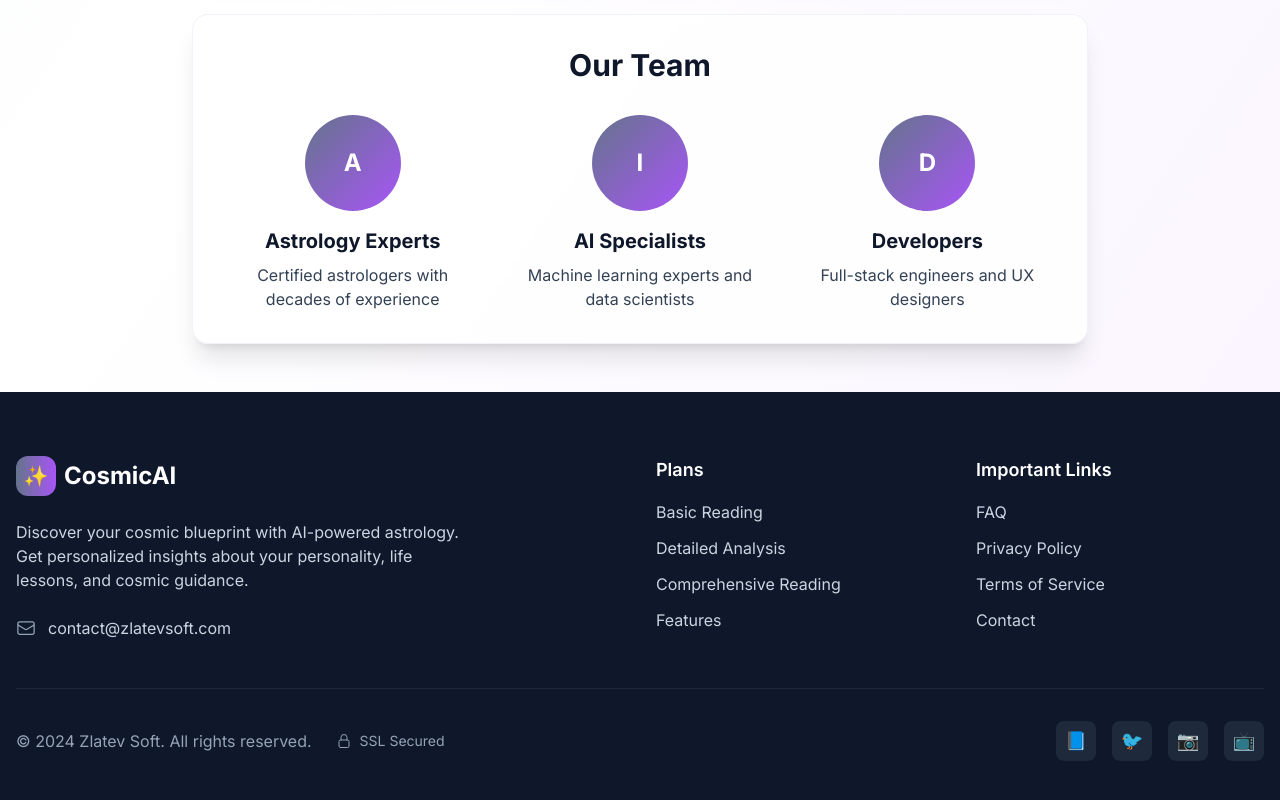
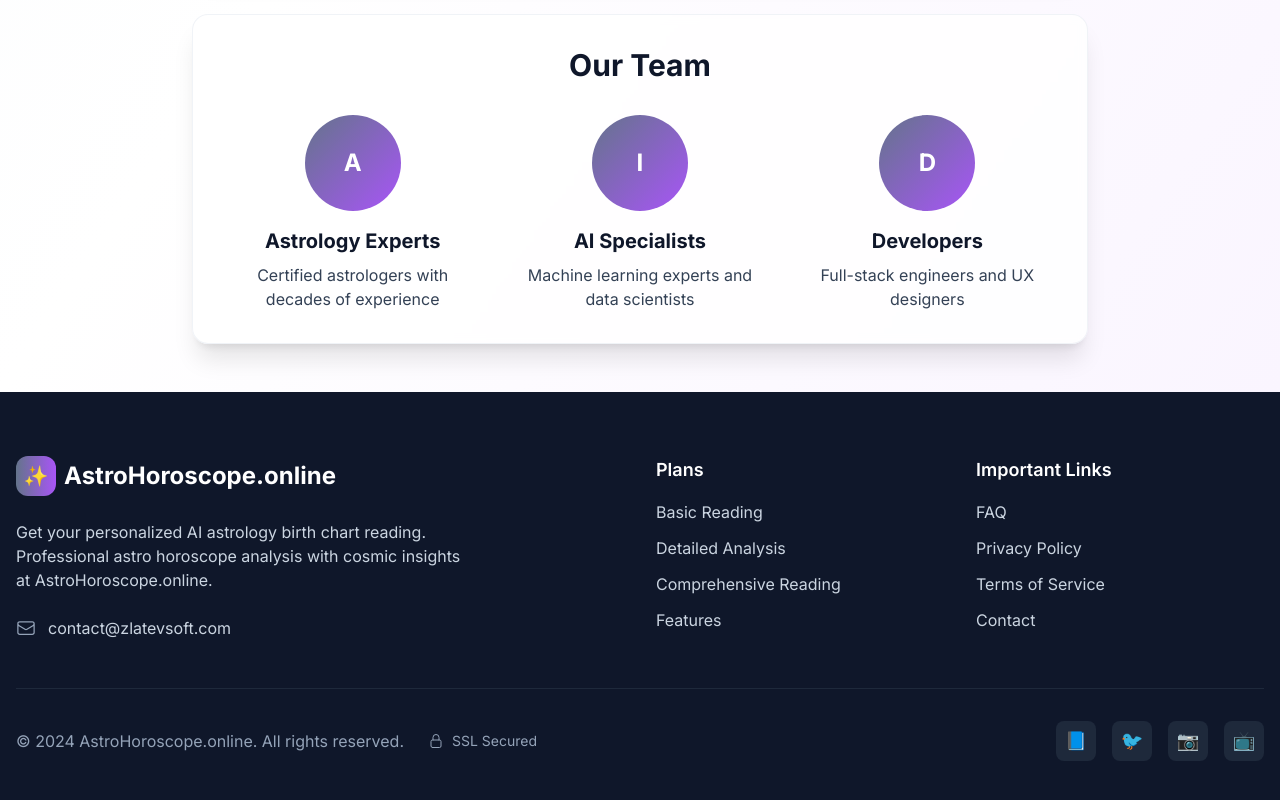
Before and after one commit to zlatevsoft/AI-Astrology, a Next.js app: page /about in a window 1280 px wide. Shown: the part 1494-2294 px from the top of the page. Built offline with nearby package versions, Linux system fonts and the light colour scheme.

Commit message:
Add files via upload

```diff
--- a/components/layout/footer.tsx
+++ b/components/layout/footer.tsx
@@ -41,10 +41,10 @@ export function Footer() {
               <div className="w-10 h-10 bg-gradient-to-r from-cosmic-500 to-purple-500 rounded-xl flex items-center justify-center">
                 <span className="text-xl">✨</span>
               </div>
-              <span className="text-2xl font-bold">CosmicAI</span>
+              <span className="text-2xl font-bold">AstroHoroscope.online</span>
             </div>
             <p className="text-cosmic-300 mb-6 max-w-md">
-              Discover your cosmic blueprint with AI-powered astrology. Get personalized insights about your personality, life lessons, and cosmic guidance.
+              Get your personalized AI astrology birth chart reading. Professional astro horoscope analysis with cosmic insights at AstroHoroscope.online.
             </p>
 
             {/* Contact Info */}
@@ -91,7 +91,7 @@ export function Footer() {
           <div className="flex flex-col md:flex-row justify-between items-center space-y-4 md:space-y-0">
             <div className="flex items-center space-x-6">
               <span className="text-cosmic-400">
-                © 2024 Zlatev Soft. All rights reserved.
+                © 2024 AstroHoroscope.online. All rights reserved.
               </span>
               <div className="flex items-center space-x-2">
                 <LockClosedIcon className="w-4 h-4 text-cosmic-400" />
--- a/components/layout/header.tsx
+++ b/components/layout/header.tsx
@@ -18,6 +18,7 @@ import { ThemeToggle } from '@/components/ui/theme-toggle'
 const navigation = [
   { name: 'Home', href: '/' },
   { name: 'Features', href: '/#features' },
+  { name: 'Blog', href: '/blog' },
   { name: 'Pricing', href: '/pricing' },
   { name: 'FAQ', href: '/faq' },
 ]
```
